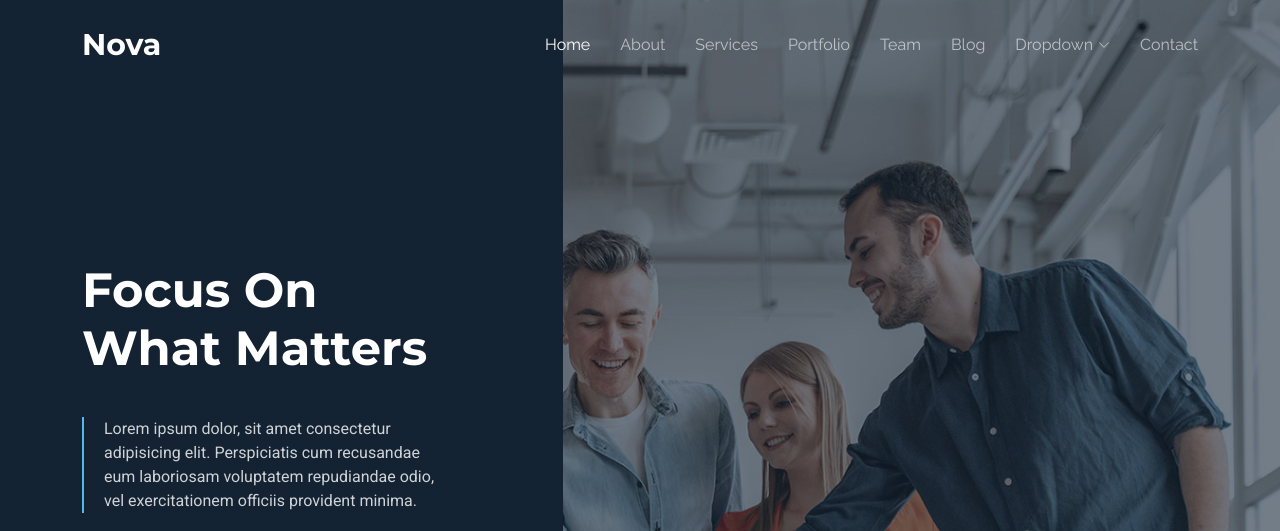
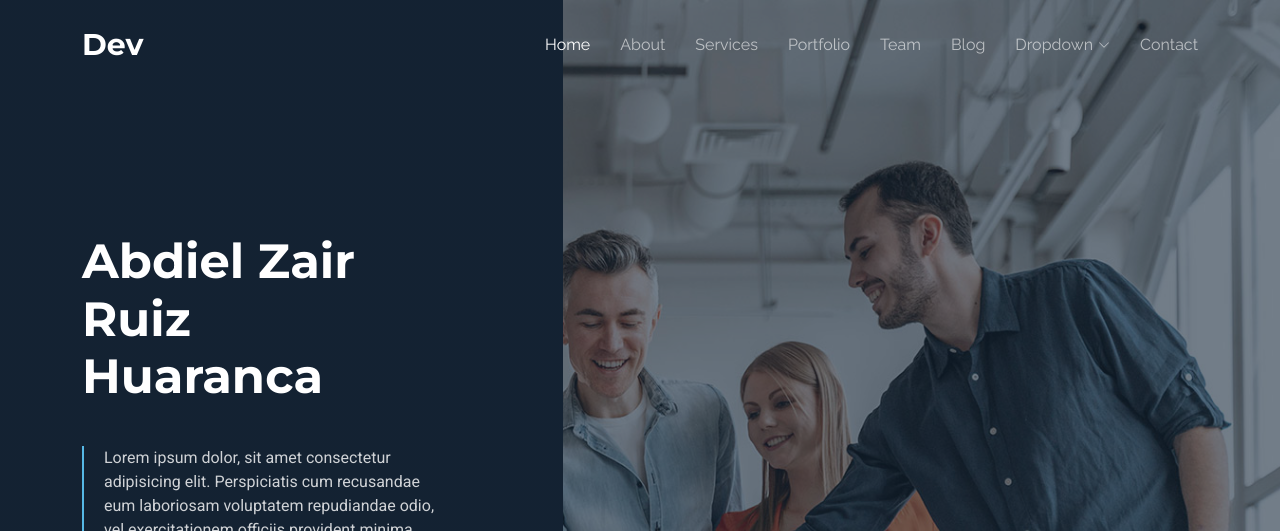
Before and after one commit to AbdielZair/AbdielHackathon01.github.io, a plain HTML site: page index.html in a window 1280 px wide. Shown: the top 531 px of the page. Drawn offline with Linux system fonts and the light colour scheme.

Commit message:
Agregar cambios en el proyecto de cv

```diff
--- a/index.html
+++ b/index.html
@@ -45,7 +45,7 @@
       <a href="index.html" class="logo d-flex align-items-center">
         <!-- Uncomment the line below if you also wish to use an image logo -->
         <!-- <img src="assets/img/logo.png" alt=""> -->
-        <h1 class="sitename">Nova</h1>
+        <h1 class="sitename">Dev </h1>
       </a>
 
       <nav id="navmenu" class="navmenu">
@@ -91,7 +91,9 @@
       <div class="container">
         <div class="row">
           <div class="col-xl-4">
-            <h1 data-aos="fade-up">Focus On What Matters</h1>
+            <h1 data-aos="fade-up">Abdiel Zair Ruiz Huaranca
+
+            </h1>
             <blockquote data-aos="fade-up" data-aos-delay="100">
               <p>Lorem ipsum dolor, sit amet consectetur adipisicing elit. Perspiciatis cum recusandae eum laboriosam voluptatem repudiandae odio, vel exercitationem officiis provident minima. </p>
             </blockquote>
```
